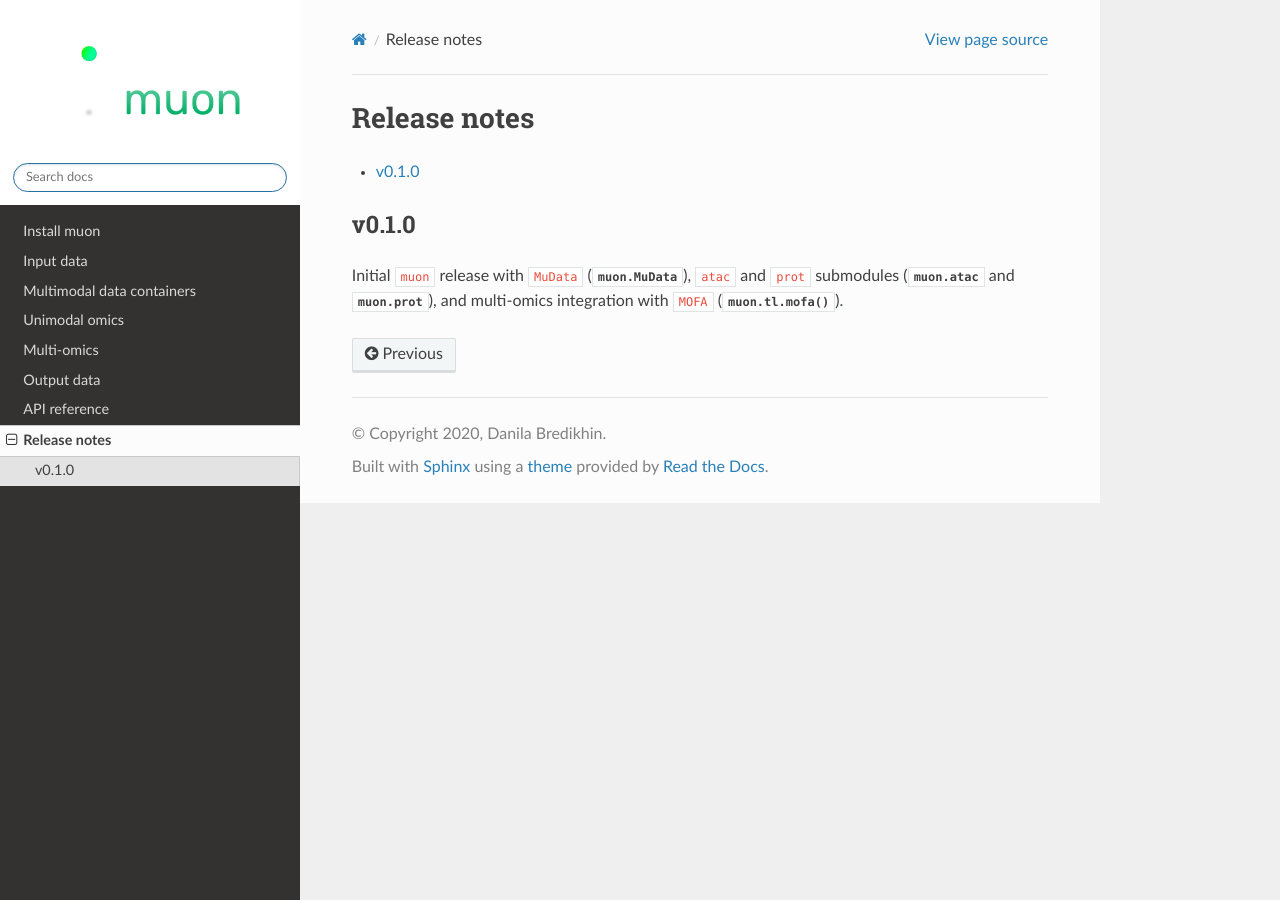
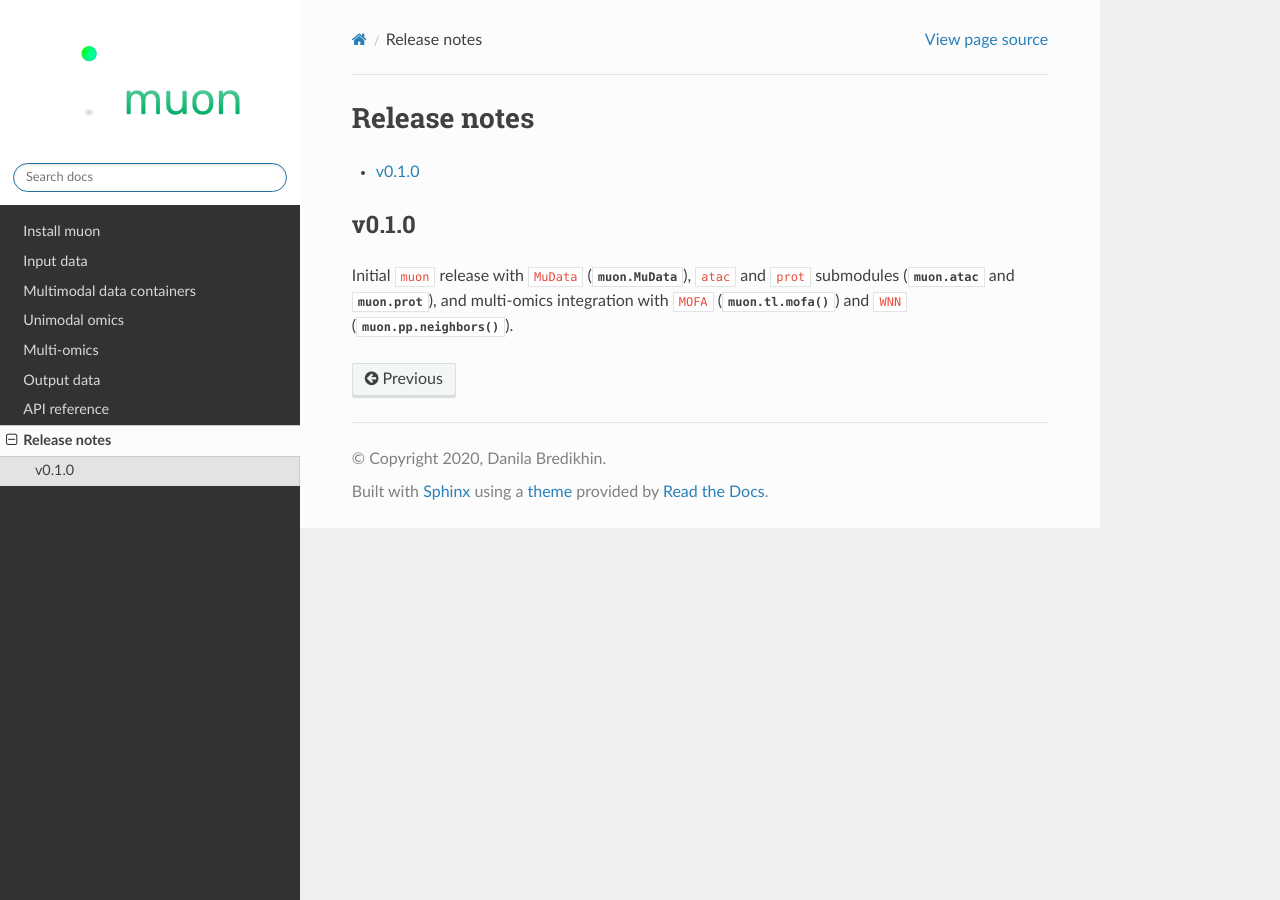
Before and after one commit to viciosO123/muon, a Sphinx documentation site: the page built from docs/source/changelog.rst, in a window 1280 px wide. Built offline with Sphinx 7.4.7 and the Read the Docs theme 2.0.0, drawn with Linux system fonts in a browser that asks for light colours; pages that are not in the unit, such as notebooks, are missing from menus.

Commit message:
Add WNN to the release notes

```diff
--- a/docs/source/changelog.rst
+++ b/docs/source/changelog.rst
@@ -12,4 +12,4 @@ Release notes
 v0.1.0
 ------
 
-Initial ``muon`` release with ``MuData`` (:class:`muon.MuData`), ``atac`` and ``prot`` submodules (:mod:`muon.atac` and :mod:`muon.prot`), and multi-omics integration with ``MOFA`` (:func:`muon.tl.mofa`).
+Initial ``muon`` release with ``MuData`` (:class:`muon.MuData`), ``atac`` and ``prot`` submodules (:mod:`muon.atac` and :mod:`muon.prot`), and multi-omics integration with ``MOFA`` (:func:`muon.tl.mofa`) and ``WNN`` (:func:`muon.pp.neighbors`).
```
